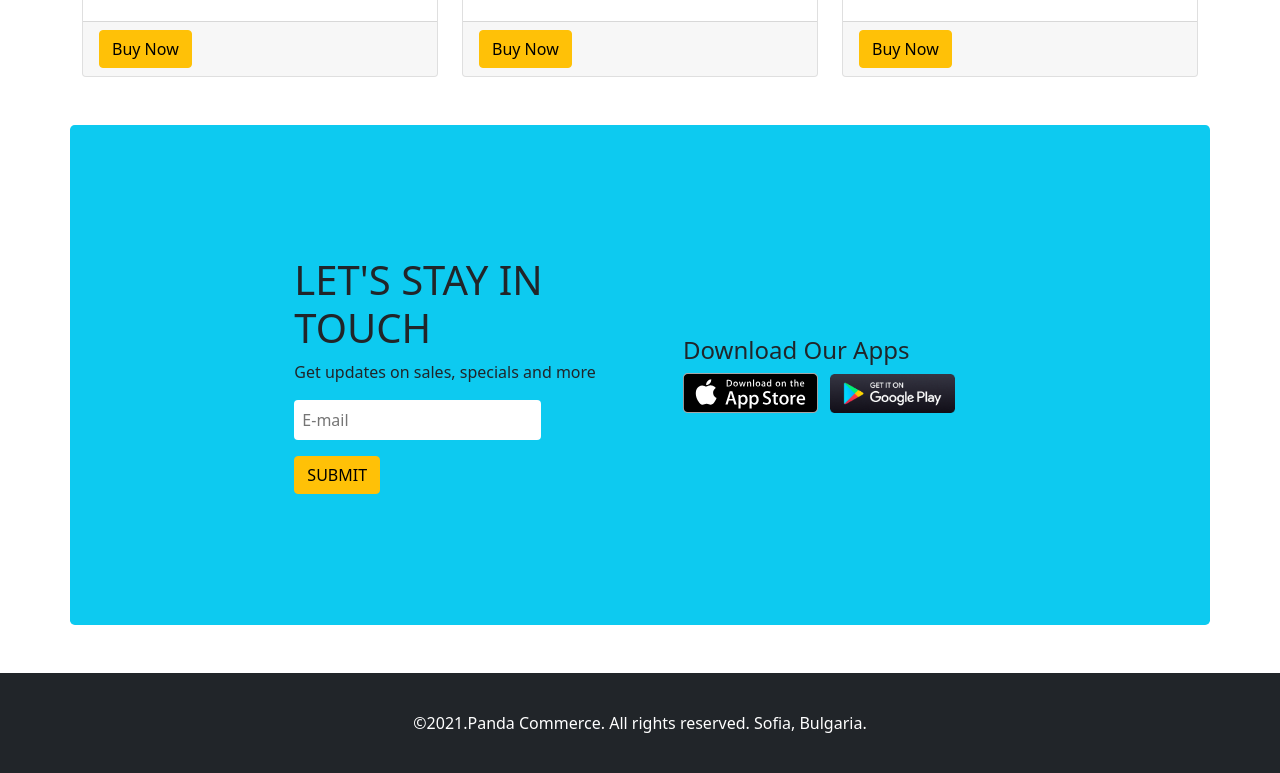
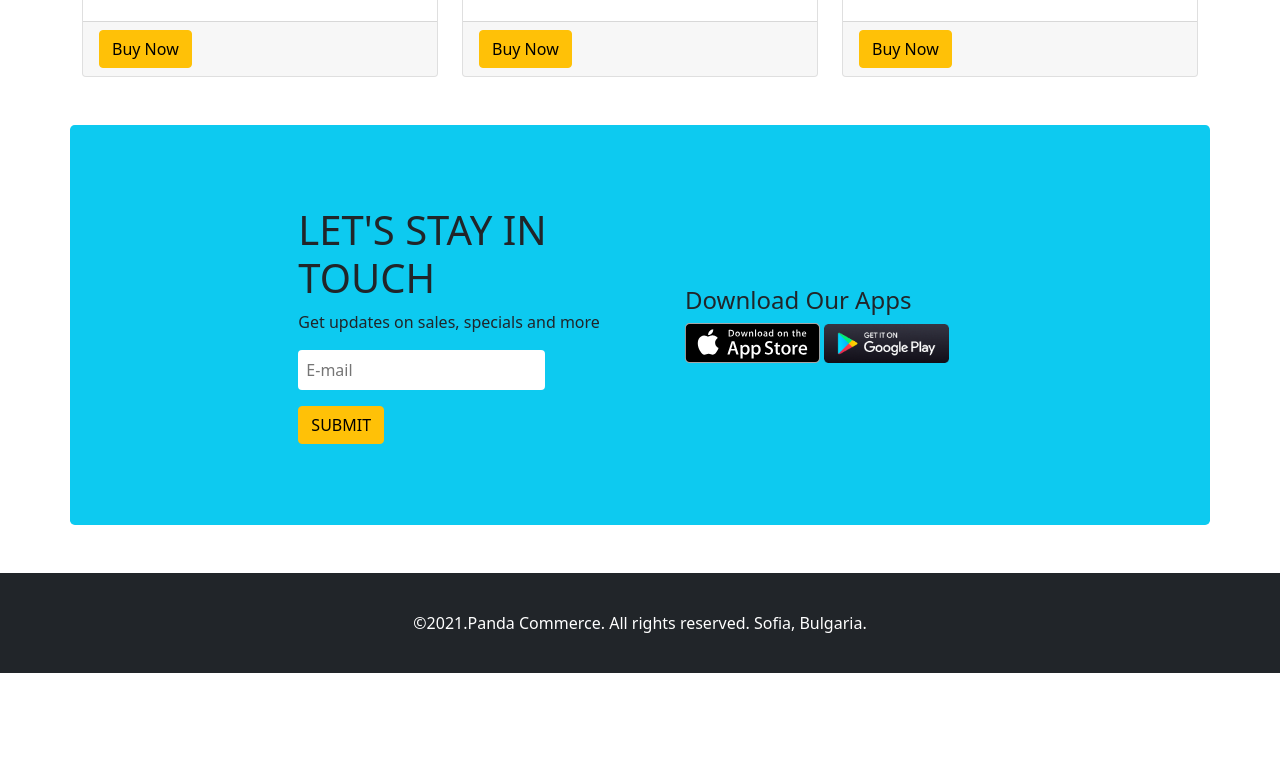
Before and after one commit to jawJawRakhaine/Panda-E-Commerce, a plain HTML site: page index.html in a window 1280 px wide. Shown: the part 2071-2844 px from the top of the page. After the commit the page ends 2744 px from the top, so only its background shows below. Drawn offline with Linux system fonts and the light colour scheme.

Commit message:
project-done

```diff
--- a/index.html
+++ b/index.html
@@ -392,7 +392,7 @@
       <!-- subscribe -->
       <section
         id="subscribe-section"
-        style="height: 500px"
+        style="height: 400px"
         class="
           container
           bg-info
@@ -404,7 +404,7 @@
         "
       >
         <div class="row">
-          <div class="col-lg-6 col-sm-12">
+          <div class="col-lg-6">
             <div>
               <h1>LET'S STAY IN TOUCH</h1>
               <p>Get updates on sales, specials and more</p>
@@ -421,22 +421,13 @@
             </div>
           </div>
           <div
-            class="
-              col-lg-6 col-sm-12
-              d-flex
-              justify-content-center
-              align-items-center
-            "
+            class="col-lg-6 d-flex justify-content-center align-items-center"
           >
             <div>
               <h4>Download Our Apps</h4>
               <a href="#"><img src="app-store/istore.svg" alt="" /></a>
               <a href="#"
-                ><img
-                  src="app-store/android.png"
-                  class="ms-2"
-                  height="39px"
-                  alt=""
+                ><img src="app-store/android.png" height="39px" alt=""
               /></a>
             </div>
           </div>
```
